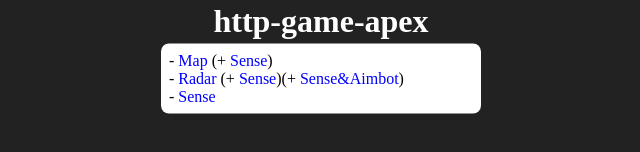
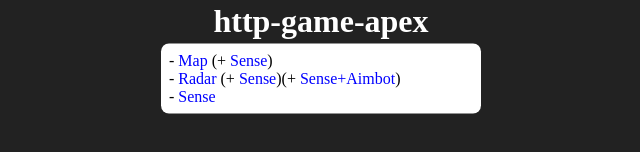
Before and after one commit to TendoProject/ApexAim, a website: page docs/index.html in a window 1280 px wide. Shown: the part 342-494 px from the top of the page, 319-959 px from the left. Drawn offline with Linux system fonts and the light colour scheme.

Commit message:
Update index.html

```diff
--- a/docs/index.html
+++ b/docs/index.html
@@ -13,7 +13,7 @@
       <h1>http-game-apex</h1>
       <ul class="content">
         <li>- <a href="map.html">Map</a> (+ <a href="map.html#enable-sense">Sense</a>)</li>
-		<li>- <a href="radar.html">Radar</a> (+ <a href="radar.html#enable-sense">Sense</a>)(+ <a href="radar.html#enable-sense-aimbot">Sense&Aimbot</a>)</li>
+		<li>- <a href="radar.html">Radar</a> (+ <a href="radar.html#enable-sense">Sense</a>)(+ <a href="radar.html#enable-sense-aimbot">Sense+Aimbot</a>)</li>
         <li>- <a href="sense.html">Sense</a></li>
       </ul>
     </div>
```
